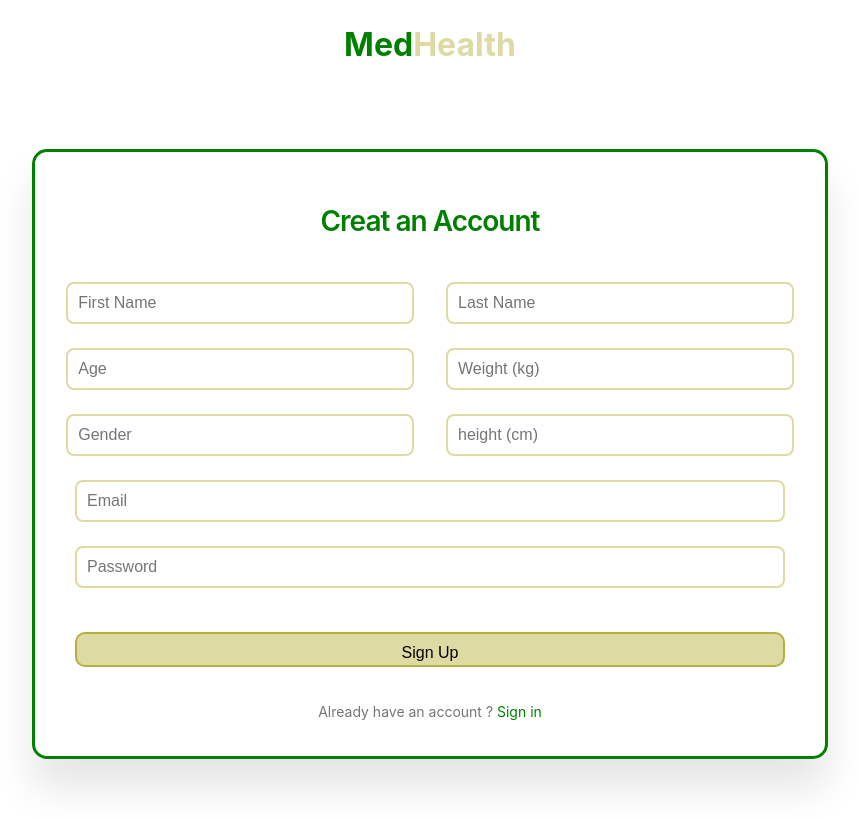
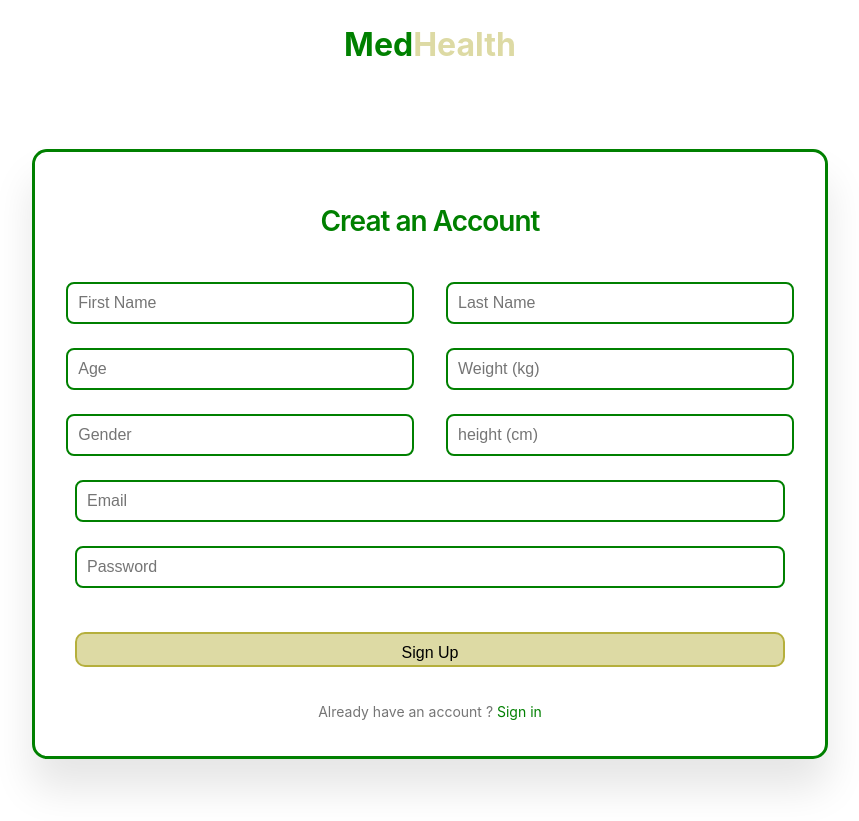
Before and after one commit to sameedJafri/medHealth, a React (Vite) app in the folder client/frontend/: page /RegisterPage in a window 1280 px wide. Shown: the whole page, without its empty margins (210-1069 px from the left). Built offline with nearby package versions, Linux system fonts and the light colour scheme.

Commit message:
Finished the login page and the registration page

```diff
--- a/client/frontend/src/App.jsx
+++ b/client/frontend/src/App.jsx
@@ -7,6 +7,7 @@ import Emotions from './Pages/Emotions';
 import Restrictions from './Pages/Restrictions';
 import Exercise from './Pages/Exercise';
 import Home from './Pages/Home';
+import Welcome from './Pages/Welcome';
 
 
 function App() {
@@ -15,8 +16,9 @@ function App() {
     <>
     <Router>
       <Routes>
-        <Route path="/" element={<LoginPage />} />
+        <Route path="/" element={<Welcome />} />
         <Route path="/RegisterPage" element={<RegisterPage />} />
+        <Route path="/LoginPage" element={<LoginPage />} />
         <Route path="/Home" element={<Home />} />
         <Route path="/Medicine" element={<Medicine />} />
         <Route path="/Emotions" element={<Emotions />} />
--- a/client/frontend/src/Pages/Components/NavBar.jsx
+++ b/client/frontend/src/Pages/Components/NavBar.jsx
@@ -22,7 +22,7 @@ function NavBar() {
                 </li>
 
                 <li>
-                    <a href="/"> Login </a>
+                    <a href="/LoginPage"> Login </a>
                 </li>
                 <li>
                     <a href="/RegisterPage"> Sign Up </a>
--- a/client/frontend/src/Pages/Components/styles/InputField.css
+++ b/client/frontend/src/Pages/Components/styles/InputField.css
@@ -1,5 +1,5 @@
-/* Style for the input field */
-input {
+/* Style for the input field*/
+.input {
     width: 50%;
     padding: 10px;
     font-size: 1em;
@@ -13,9 +13,6 @@ input {
     align-items: center;
 }
 
-.input{
-    width: 400px;
-}
 button{
     text-align: center;
     border-radius: 50%;
--- a/client/frontend/src/Pages/LoginPage.css
+++ b/client/frontend/src/Pages/LoginPage.css
@@ -33,24 +33,29 @@
     padding-left: 0px;
     margin-bottom: -10px;
 }
-input {
+.input_ {
     padding: 10px;
     border: 2px solid green;
     border-radius: 4px; /*to make border rounded*/
     width: 350px; /* less than card size */
     box-sizing: border-box;
 }
-.btn{
+.btn_{
 
     border-radius: 10px; /*to make border rounded*/
     background-color: #dddaa4;
-    border: 2px solid #b5af3c;;
+    border: 2px solid #b5af3c;
+    width:350px;
+    padding: 8px;
+    font-size: 1em;
+    border-radius: 8px;
+    box-sizing: border-box;
 
 }
 .userinfo {
     margin-bottom: 15px; /*Space between inputs*/
 }
-.btn:hover {
+.btn_:hover {
     background-color: #b5af3c; /*Darker on hover */
 }
 .login a:hover {
--- a/client/frontend/src/Pages/LoginPage.jsx
+++ b/client/frontend/src/Pages/LoginPage.jsx
@@ -25,13 +25,13 @@ function LoginPage() {
                         <form className="login-form" >
                             <p className="title">Login</p>
                             <div className="userinfo">
-                                <input placeholder="Email" type="email" />
+                                <input className = "input_" placeholder="Email" type="email" />
                             </div>
                             <div className="userinfo">
-                                <input placeholder="Password" type="password" />
+                                <input placeholder="Password" type="password" className = "input_"/>
                             </div>
-                            <input type="submit" value="LogIn" className="btn" /><br />
-                            <input type="submit" value="SignUp" className="btn" onClick={handleRegisterClick} />
+                            <input type="submit" value="LogIn" className="btn_" /><br />
+                            <input type="submit" value="SignUp" className="btn_" onClick={handleRegisterClick} />
                             <p className="login">Forgot Your Password? <a href="/RegisterPage">Retrive Password</a></p>
                         </form>
                     </div>
--- a/client/frontend/src/Pages/RegisterPage.css
+++ b/client/frontend/src/Pages/RegisterPage.css
@@ -57,16 +57,6 @@
     width: 97%;
 }
 
-.submit {
-    border: none;
-    outline: none;
-    background-color: #b5af3c;
-    padding: 10px;
-    border-radius: 10px;
-    color: black;
-    font-size: 16px;
-    transform: .3s ease;
-}
 
 .submit:disabled,
 button[disabled]{
@@ -82,6 +72,12 @@ button[disabled]{
 
 .size{
     width:710px;
+    padding: 10px;
+    font-size: 1em;
+    border: 2px solid green;
+    border-radius: 8px;
+    box-sizing: border-box;
+
 }
 
 .login-wrap{
@@ -133,3 +129,12 @@ button[disabled]{
 h1{
     margin-bottom: -30px;
 }
+.help {
+    width: 50%;
+    padding: 10px;
+    font-size: 1em;
+    border: 2px solid green;
+    border-radius: 8px;
+    box-sizing: border-box;
+
+}
--- a/client/frontend/src/Pages/RegisterPage.jsx
+++ b/client/frontend/src/Pages/RegisterPage.jsx
@@ -13,18 +13,18 @@ function RegisterPage() {
                 <form className="login-form">
                     <p className="title">Creat an Account</p>
                     <div className="flex">
-                        <input placeholder="First Name" type="text" />
-                        <input placeholder="Last Name" type="text" />
+                        <input className="help" placeholder="First Name" type="text" />
+                        <input className="help" placeholder="Last Name" type="text" />
                     </div> <br />
 
                     <div className="flex">
-                        <input placeholder="Age" type="number" />
-                        <input placeholder="Weight (kg)" type="number" />
+                        <input  className="help" placeholder="Age" type="number" />
+                        <input className="help" placeholder="Weight (kg)" type="number" />
                     </div><br />
 
                     <div className="flex">
-                        <input placeholder="Gender" type="text" />
-                        <input placeholder="height (cm)" type="number" />
+                        <input className="help" placeholder="Gender" type="text" />
+                        <input className="help" placeholder="height (cm)" type="number" />
                     </div><br />
 
                     <input className="size" placeholder="Email" type="email" /><br />
@@ -32,8 +32,8 @@ function RegisterPage() {
                     <input className="size" placeholder="Password" type="password" /><br />
 
                     <div>
-                        <button className="submit size btn" type="submit"> Sign Up </button>
-                        <p className="signin"> Already have an account ? <a href="/">Sign in</a>{" "}</p>
+                        <button className="size btn" type="submit"> Sign Up </button>
+                        <p className="signin"> Already have an account ? <a href="/LoginPage">Sign in</a>{" "}</p>
                     </div>
                  </form>
             </div>
--- /dev/null
+++ b/client/frontend/src/Pages/Welcome.jsx
@@ -0,0 +1,28 @@
+//import React, { useState } from "react";
+import React from 'react';
+import { useNavigate } from 'react-router-dom';
+import './Welcome.css';
+
+
+function LoginPage() {
+
+    const navigate = useNavigate(); // Declare useNavigate at the top level of the component
+
+    const handleRegisterClick = (event) => {
+        event.preventDefault(); // Prevent default form submission behavior
+        // Now use the navigate function
+        navigate('/RegisterPage'); // Redirect to the Register page
+    };
+
+        return (
+
+            <div>
+                Welcome page<br/>
+                <a href="/RegisterPage">Register</a><br/>
+                <a href= "/LoginPage">Login</a>
+
+            </div>
+        );
+    }
+
+export default LoginPage;
```
Also changed, not shown: client/frontend/src/Pages/Welcome.css (added).
